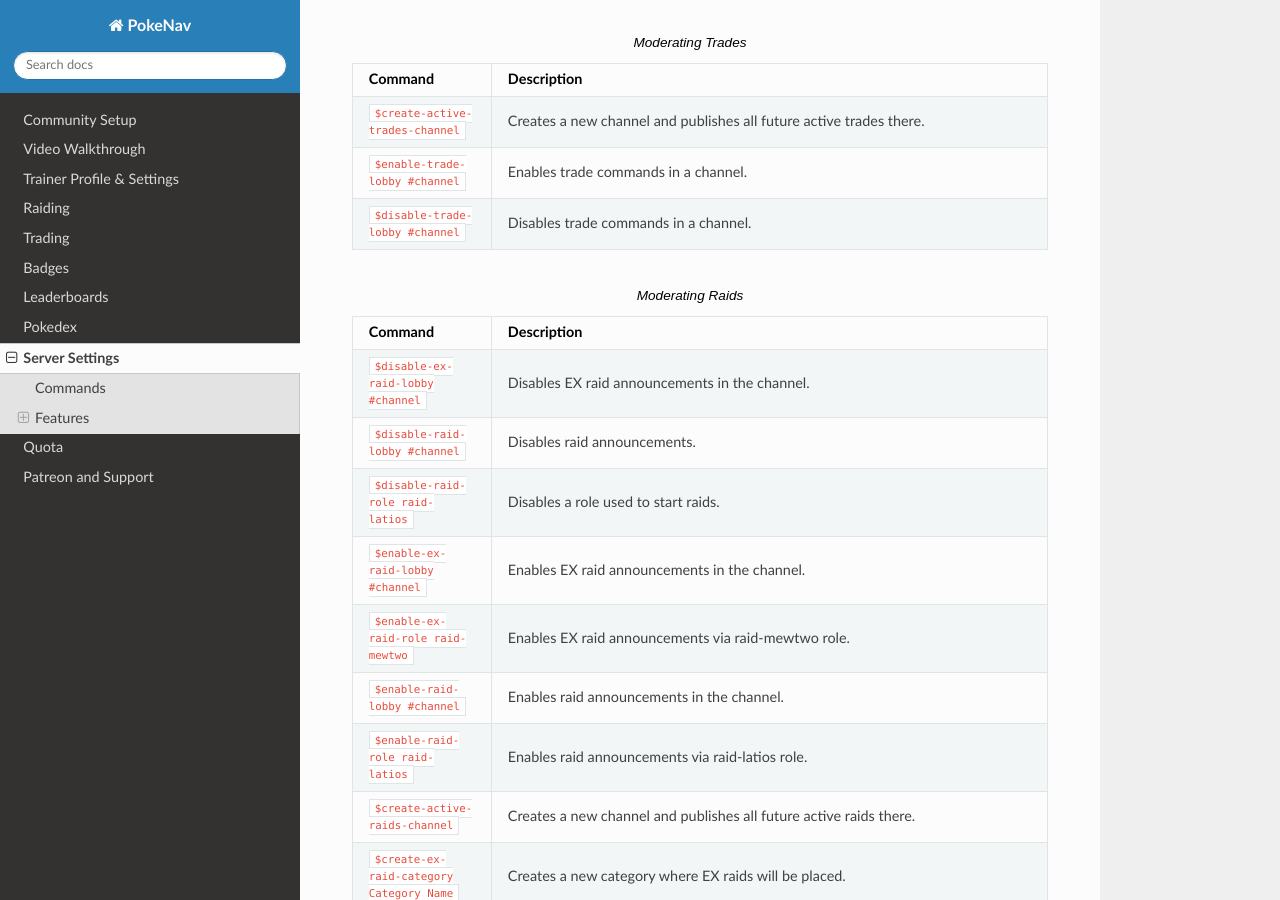
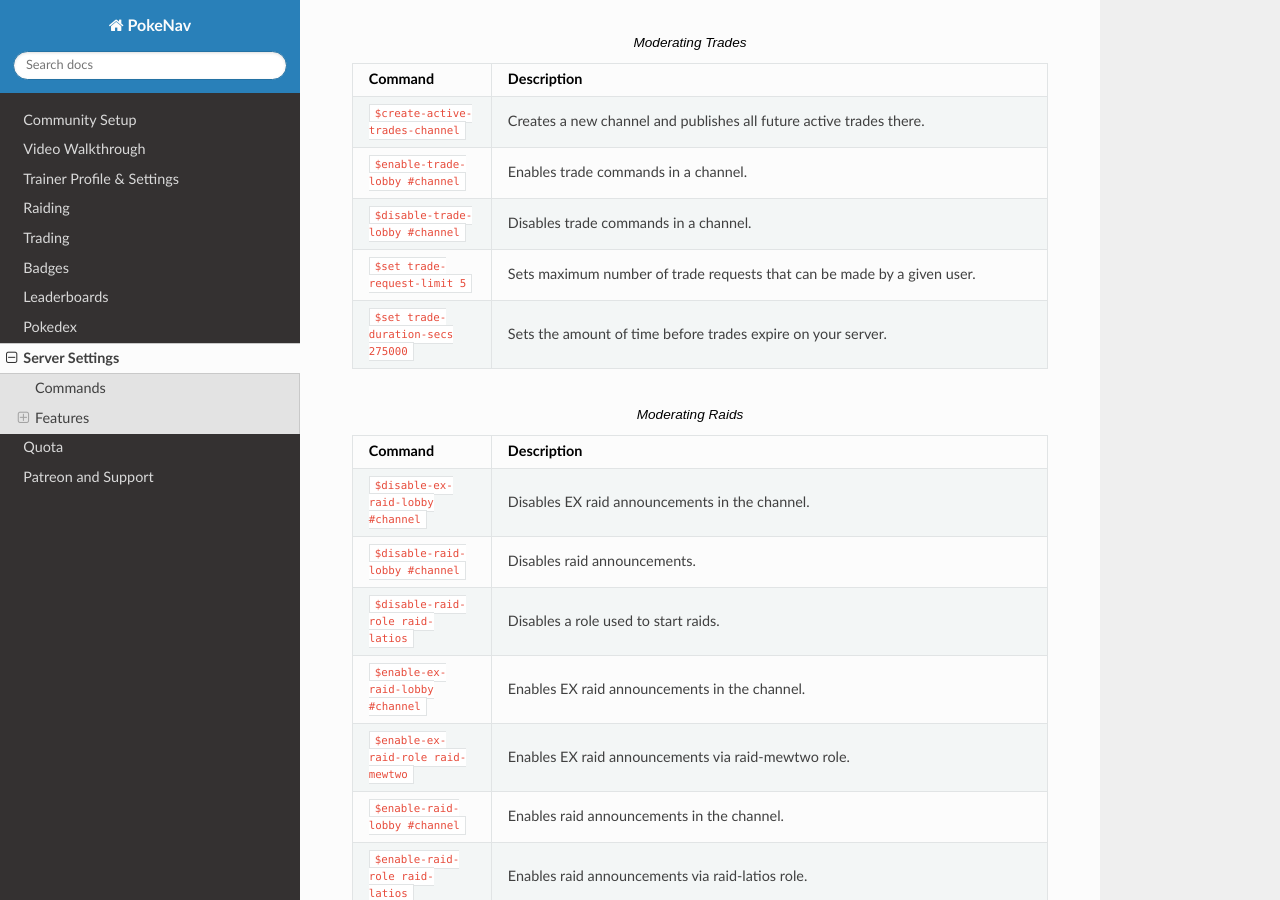
Before and after one commit to PokeNavBot/pokenav-documentation, a Sphinx documentation site: the page built from source/moderation.md, in a window 1280 px wide and 900 px high, scrolled down 1235 px. Built offline with Sphinx 7.4.7 and the Read the Docs theme 2.0.0, drawn with Linux system fonts in a browser that asks for light colours; formulas are drawn with MathJax 3.

Commit message:
updating newest release

````diff
--- a/source/moderation.md
+++ b/source/moderation.md
@@ -41,6 +41,8 @@ The following commands can **ONLY** be done in the moderation channel, by anyone
    ``$create-active-trades-channel``, "Creates a new channel and publishes all future active trades there."
    ``$enable-trade-lobby #channel``, "Enables trade commands in a channel."
    ``$disable-trade-lobby #channel``, "Disables trade commands in a channel."
+   ``$set trade-request-limit 5``, "Sets maximum number of trade requests that can be made by a given user."
+   ``$set trade-duration-secs 275000``, "Sets the amount of time before trades expire on your server."
 ```
 
 ```eval_rst
````
